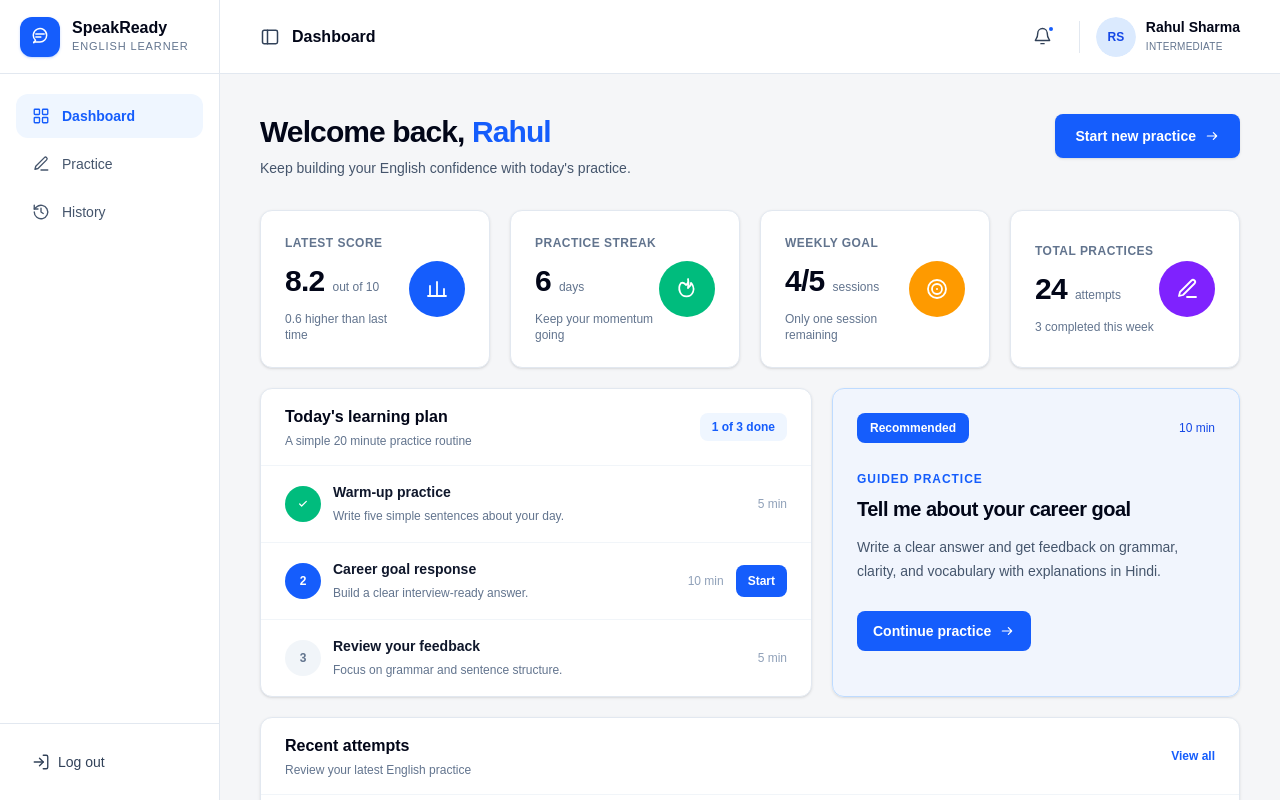
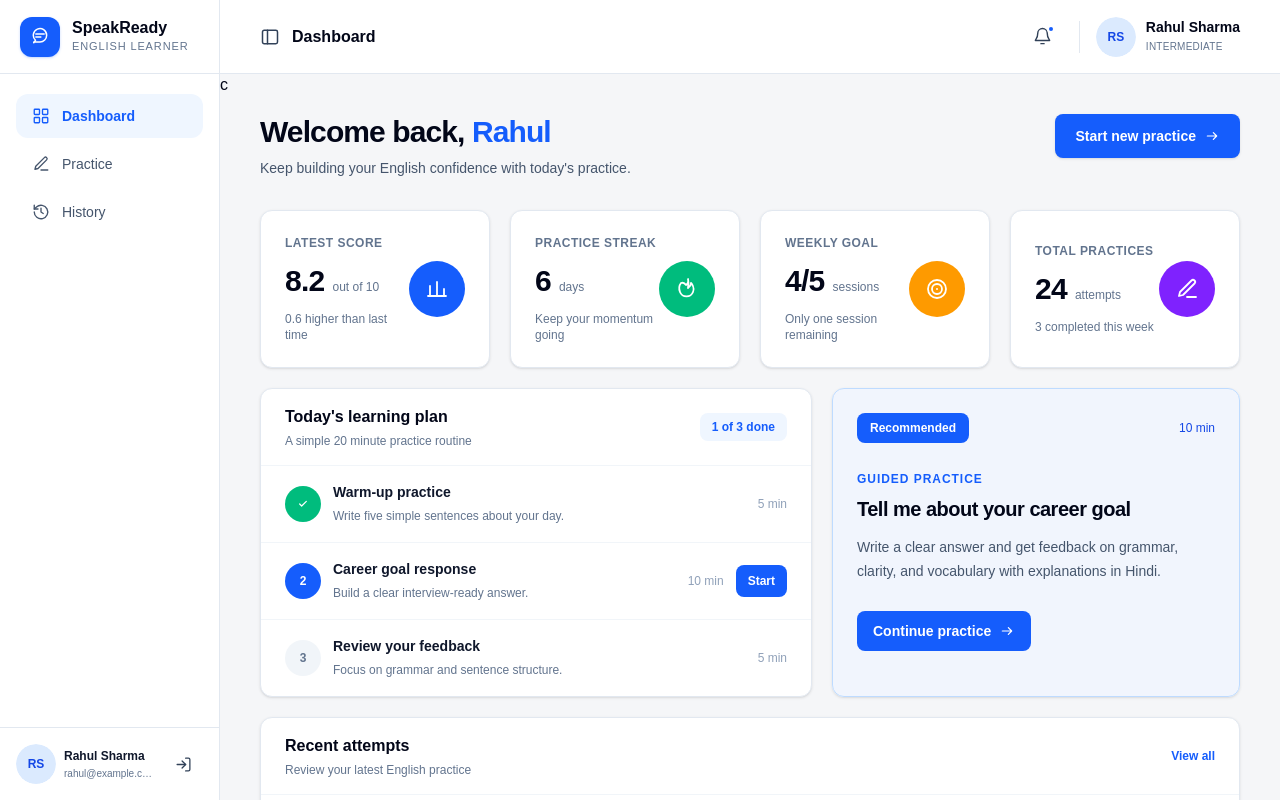
Before and after one commit to dhannu-dev/speak-ready-ai, a Next.js app in the folder frontend/: page /dashboard in a window 1280 px wide. Shown: the top 800 px of the page. Built offline with nearby package versions, Linux system fonts and the light colour scheme; no server answers.

Commit message:
fix the ui bugs

```diff
--- a/frontend/src/app/(candidate)/dashboard/page.tsx
+++ b/frontend/src/app/(candidate)/dashboard/page.tsx
@@ -15,8 +15,8 @@ export default function DashboardPage() {
 
   return (
     <div className="min-h-screen bg-[#f5f6f8] text-slate-950">
-      <aside className="fixed inset-y-0 left-0 z-30 hidden w-[220px] flex-col border-r border-slate-200 bg-white lg:flex">
-        <div className="flex h-[74px] items-center gap-3 border-b border-slate-200 px-5">
+      <aside className="fixed inset-y-0 left-0 z-30 hidden w-55 flex-col border-r border-slate-200 bg-white lg:flex">
+        <div className="flex h-18.5 items-center gap-3 border-b border-slate-200 px-5">
           <BrandMark />
           <div>
             <p className="text-base font-semibold leading-5">SpeakReady</p>
@@ -38,27 +38,44 @@ export default function DashboardPage() {
                   : "font-medium text-slate-600 hover:bg-slate-50 hover:text-slate-950"
               }`}
             >
-              <DashboardIcon name={item.icon} className="h-[18px] w-[18px]" />
+              <DashboardIcon name={item.icon} className="h-4.5 w-4.5" />
               {item.label}
             </Link>
           ))}
         </nav>
 
         <div className="border-t border-slate-200 p-4">
+          <div className="flex items-center gap-2 rounded-xl">
+            <Avatar className="h-9 w-9">
+              <AvatarFallback className="bg-blue-50 text-xs text-blue-600">
+                RS
+              </AvatarFallback>
+            </Avatar>
+            <div className="min-w-0 flex-1">
+              <p className="truncate text-xs font-semibold text-slate-900">
+                Rahul Sharma
+              </p>
+              <p className="mt-0.5 truncate text-[10px] text-slate-500">
+                rahul@example.com
+              </p>
+            </div>
             <Button
               variant="ghost"
+              size="icon"
               onClick={() => logout()}
               disabled={isPending}
-            className="h-11 w-full justify-start rounded-xl px-4 font-medium text-slate-600 hover:bg-red-50 hover:text-red-600"
+              className="h-9 w-9 shrink-0 rounded-lg text-slate-500 hover:bg-red-50 hover:text-red-600"
+              aria-label={isPending ? "Logging out" : "Log out"}
+              title={isPending ? "Logging out..." : "Log out"}
             >
-            <DashboardIcon name="logout" className="h-[18px] w-[18px]" />
-            {isPending ? "Logging out..." : "Log out"}
+              <DashboardIcon name="logout" className="h-4.25 w-4.25" />
             </Button>
+          </div>
         </div>
       </aside>
 
-      <div className="lg:pl-[220px]">
-        <header className="sticky top-0 z-20 h-[74px] border-b border-slate-200 bg-white">
+      <div className="lg:pl-55">
+        <header className="sticky top-0 z-20 h-18.5 border-b border-slate-200 bg-white">
           <div className="flex h-full items-center justify-between px-4 sm:px-7 lg:px-10">
             <div className="flex items-center gap-3">
               <span className="lg:hidden">
@@ -78,7 +95,7 @@ export default function DashboardPage() {
                 className="relative h-10 w-10 rounded-full text-slate-600"
                 aria-label="Notifications"
               >
-                <DashboardIcon name="bell" className="h-[19px] w-[19px]" />
+                <DashboardIcon name="bell" className="h-4.75 w-4.75" />
                 <span className="absolute right-2 top-2 h-2 w-2 rounded-full border-2 border-white bg-blue-600" />
               </Button>
 
@@ -106,10 +123,10 @@ export default function DashboardPage() {
                 className="h-10 w-10 rounded-full text-slate-600 lg:hidden"
                 aria-label="Log out"
               >
-                <DashboardIcon name="logout" className="h-[18px] w-[18px]" />
+                <DashboardIcon name="logout" className="h-4.5 w-4.5" />
               </Button>
             </div>
-          </div>
+          </div>c
         </header>
 
         <DashboardContent />
```
Lines whose indentation alone changed are shown as unchanged.
